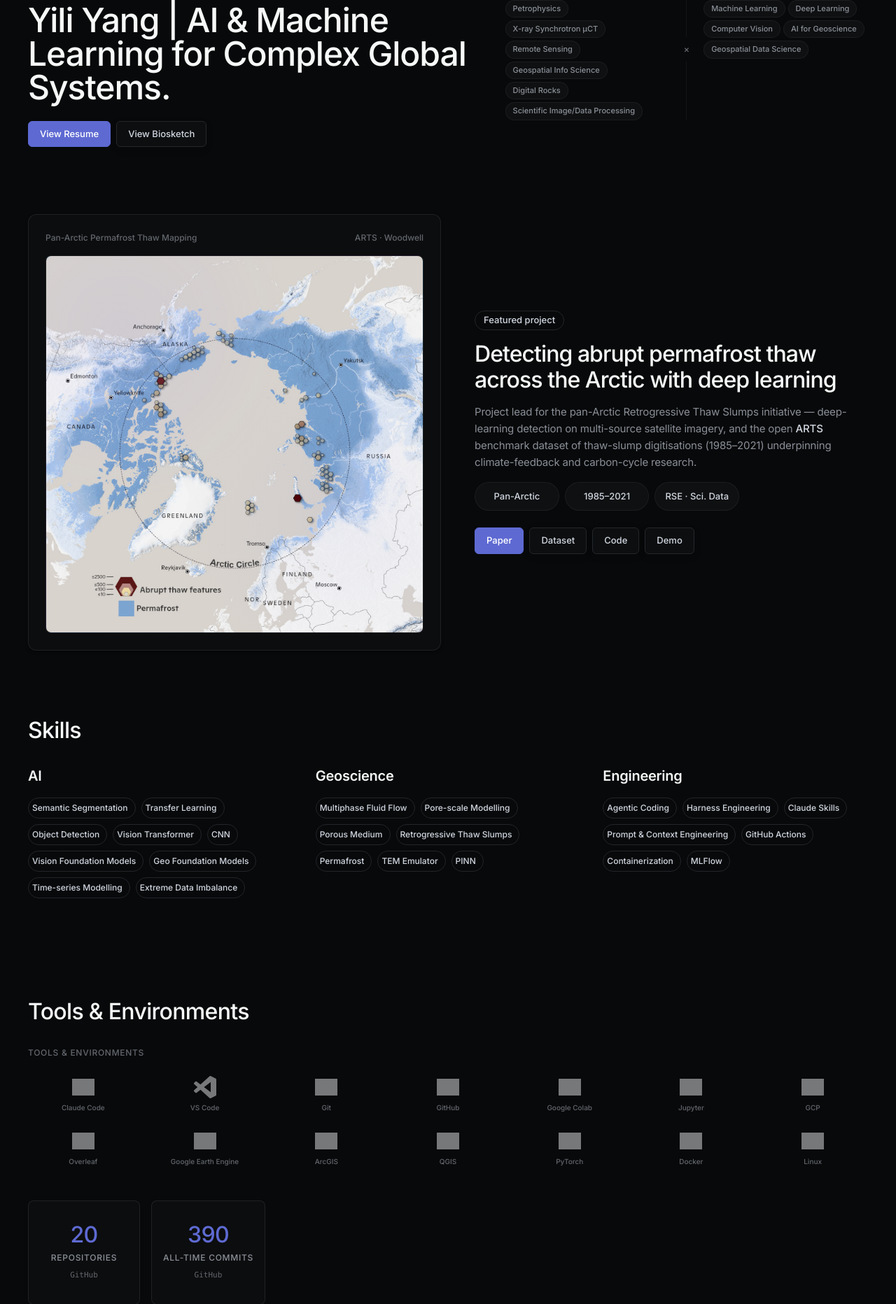
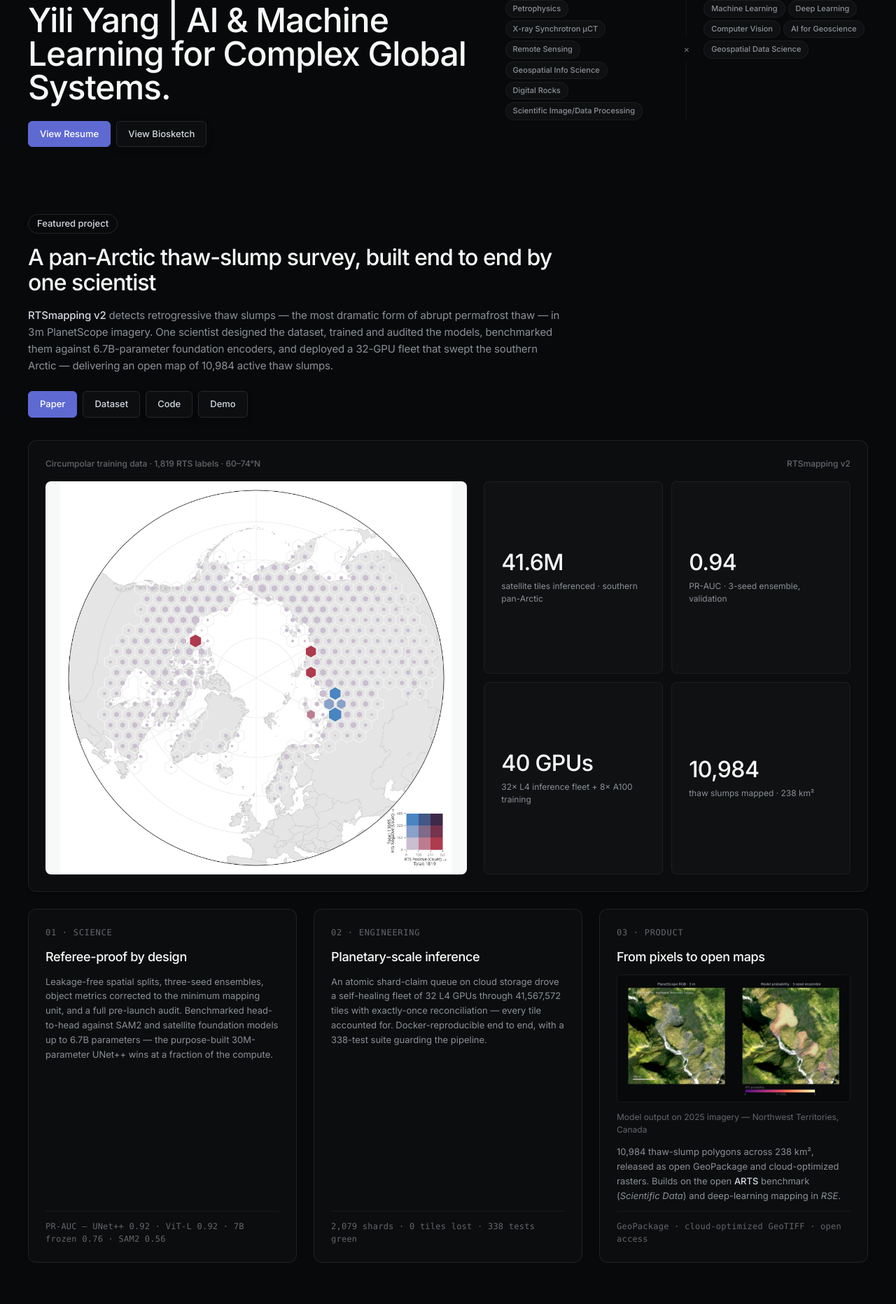
Before and after one commit to yi-li-yang/yi-li-yang.github.io, a web app: file index.html in a window 1280 px wide. Shown: the part 131-1995 px from the top of the page at 70% size. Run offline with its HTML, style and script files only (its server is not run), Linux system fonts and the light colour scheme; grey boxes are pictures that could not be loaded.

Commit message:
Showcase: redesign Featured section around RTSmapping v2
Full redesign of #showcase telling the end-to-end story: header block,
manuscript-figure hero (circumpolar training-data map on a paper inset)
with a 2x2 stat grid (41.6M tiles, 0.94 PR-AUC, 40 GPUs, 10,984 slumps),
and three story panels (Science / Engineering / Product) with mono
evidence footers. Product panel embeds a real model-output figure
(PlanetScope RGB + probability heatmap, NWT Canada) generated from the
south pan-Arctic inference products.

Co-Authored-By: Claude Fable 5 <noreply@anthropic.com>

```diff
--- a/css/components.css
+++ b/css/components.css
@@ -162,24 +162,6 @@
   inset: 0;
   background: radial-gradient(circle at 20% 20%, rgba(113, 112, 255, 0.08), transparent 40%),
               radial-gradient(circle at 80% 70%, rgba(94, 106, 210, 0.06), transparent 40%);
-}
-
-.showcase-metrics {
-  display: grid;
-  grid-template-columns: repeat(3, minmax(0, 1fr));
-  gap: var(--space-xs);
-}
-
-.showcase-metric {
-  background: rgba(255, 255, 255, 0.03);
-  border-radius: var(--radius-pill);
-  padding: 0.6rem 0.875rem;
-  font-size: 0.8125rem;
-  font-weight: 510;
-  color: var(--color-text-secondary);
-  border: 1px solid var(--color-border-subtle);
-  text-align: center;
-  font-feature-settings: var(--font-features);
 }
 
 /* ── Feature Grid ────────────────────────────── */
@@ -575,30 +557,16 @@
 
 /* ── Featured Showcase ───────────────────────── */
 
-.showcase-feature {
-  display: grid;
-  grid-template-columns: minmax(0, 1.05fr) minmax(0, 1fr);
-  gap: var(--space-xxl);
-  align-items: stretch;
-}
-
-.showcase-img {
-  width: 100%;
-  height: 100%;
-  display: block;
-  object-fit: cover;
-}
-
-/* Right column matches the figure's height; content centred vertically within it. */
-.showcase-copy {
+.showcase-head {
   display: flex;
   flex-direction: column;
   align-items: flex-start;
-  justify-content: center;
   gap: var(--space-md);
+  max-width: 760px;
+  margin-bottom: var(--space-xl);
 }
 
-.showcase-copy .badge {
+.showcase-head .badge {
   font-size: var(--font-size-sm);
   padding: 3px 12px;
   margin-bottom: 0;
@@ -633,10 +601,159 @@
   margin-top: var(--space-xs);
 }
 
+/* Hero card: manuscript-figure inset + stat grid */
+
+.showcase-hero-body {
+  display: grid;
+  grid-template-columns: minmax(0, 1.15fr) minmax(0, 1fr);
+  gap: var(--space-lg);
+  align-items: stretch;
+}
+
+.showcase-figure {
+  min-height: 0;
+  background: #f7f8f8;   /* deliberate paper inset for the light scientific figure */
+  display: flex;
+  align-items: center;
+  justify-content: center;
+}
+
+.showcase-figure::before {
+  display: none;         /* no dark radial glow over the paper figure */
+}
+
+.showcase-map {
+  width: 100%;
+  height: 100%;
+  max-height: 560px;
+  display: block;
+  object-fit: contain;
+}
+
+.showcase-statgrid {
+  display: grid;
+  grid-template-columns: repeat(2, minmax(0, 1fr));
+  grid-auto-rows: 1fr;
+  gap: var(--space-sm);
+}
+
+.showcase-stat {
+  display: flex;
+  flex-direction: column;
+  justify-content: center;
+  gap: var(--space-xs);
+  padding: var(--space-md) var(--space-lg);
+  background: rgba(255, 255, 255, 0.02);
+  border: 1px solid var(--color-border-subtle);
+  border-radius: var(--radius-md);
+}
+
+.showcase-stat-value {
+  font-size: var(--font-size-3xl);
+  font-weight: 510;
+  line-height: 1.1;
+  letter-spacing: -0.64px;
+  color: var(--color-text);
+  font-feature-settings: var(--font-features);
+}
+
+.showcase-stat-label {
+  font-size: var(--font-size-xs);
+  line-height: 1.45;
+  color: var(--color-text-muted);
+  font-feature-settings: var(--font-features);
+}
+
+/* Three story panels */
+
+.showcase-panels {
+  display: grid;
+  grid-template-columns: repeat(3, minmax(0, 1fr));
+  gap: var(--space-lg);
+  margin-top: var(--space-lg);
+}
+
+.showcase-panel {
+  display: flex;
+  flex-direction: column;
+  gap: var(--space-sm);
+  padding: var(--space-lg);
+  background: rgba(255, 255, 255, 0.02);
+  border: 1px solid var(--color-border);
+  border-radius: var(--radius-lg);
+}
+
+.showcase-panel-kicker {
+  font-family: var(--font-mono);
+  font-size: var(--font-size-xs);
+  letter-spacing: 0.06em;
+  text-transform: uppercase;
+  color: var(--color-text-subtle);
+}
+
+.showcase-panel-title {
+  font-size: var(--font-size-lg);
+  font-weight: 510;
+  letter-spacing: -0.36px;
+  color: var(--color-text);
+  font-feature-settings: var(--font-features);
+}
+
+.showcase-panel-body {
+  font-size: var(--font-size-sm);
+  line-height: 1.6;
+  color: var(--color-text-muted);
+}
+
+.showcase-panel-body strong {
+  color: var(--color-text-secondary);
+  font-weight: 510;
+}
+
+.showcase-panel-figure {
+  display: block;
+  border-radius: var(--radius-sm);
+  overflow: hidden;
+  border: 1px solid var(--color-border-subtle);
+  transition: border-color var(--transition);
+}
+
+.showcase-panel-figure:hover {
+  border-color: var(--color-accent);
+}
+
+.showcase-panel-figure img {
+  width: 100%;
+  display: block;
+}
+
+.showcase-panel-caption {
+  font-size: var(--font-size-xs);
+  color: var(--color-text-subtle);
+  font-feature-settings: var(--font-features);
+}
+
+.showcase-panel-foot {
+  margin-top: auto;
+  padding-top: var(--space-sm);
+  border-top: 1px solid var(--color-border-subtle);
+  font-family: var(--font-mono);
+  font-size: var(--font-size-xs);
+  letter-spacing: 0.02em;
+  color: var(--color-text-subtle);
+}
+
 @media (max-width: 900px) {
-  .showcase-feature {
+  .showcase-hero-body {
     grid-template-columns: 1fr;
-    gap: var(--space-lg);
+  }
+
+  .showcase-map {
+    max-height: 420px;
+  }
+
+  .showcase-panels {
+    grid-template-columns: 1fr;
   }
 }
 
--- a/index.html
+++ b/index.html
@@ -63,31 +63,17 @@
       <!-- ── Featured Showcase ───────────────────── -->
       <section class="section" id="showcase">
         <div class="container">
-          <div class="showcase-feature">
-            <div class="hero-visual">
-              <div class="visual-header">
-                <span>Pan-Arctic Permafrost Thaw Mapping</span>
-                <span>ARTS &middot; Woodwell</span>
-              </div>
-              <div class="visual-frame">
-                <img class="showcase-img" src="assets/showcase/arts-panarctic.jpg"
-                     alt="Pan-Arctic map of abrupt permafrost thaw features across Alaska, Canada and Siberia" loading="lazy">
-              </div>
-            </div>
-            <div class="showcase-copy">
+
+          <div class="showcase-head">
             <span class="badge">Featured project</span>
-              <h2 class="showcase-title">Detecting abrupt permafrost thaw across the Arctic with deep learning</h2>
+            <h2 class="showcase-title">A pan-Arctic thaw-slump survey, built end to end by one scientist</h2>
             <p class="showcase-desc">
-                Project lead for the pan-Arctic Retrogressive Thaw Slumps initiative &mdash; deep-learning
-                detection on multi-source satellite imagery, and the open <strong>ARTS</strong> benchmark
-                dataset of thaw-slump digitisations (1985&ndash;2021) underpinning climate-feedback and
-                carbon-cycle research.
+              <strong>RTSmapping v2</strong> detects retrogressive thaw slumps &mdash; the most dramatic form of
+              abrupt permafrost thaw &mdash; in 3&#8202;m PlanetScope imagery. One scientist designed the dataset,
+              trained and audited the models, benchmarked them against 6.7B-parameter foundation encoders,
+              and deployed a 32-GPU fleet that swept the southern Arctic &mdash; delivering an open map of
+              10,984 active thaw slumps.
             </p>
-              <div class="showcase-metrics">
-                <span class="showcase-metric">Pan-Arctic</span>
-                <span class="showcase-metric">1985&ndash;2021</span>
-                <span class="showcase-metric">RSE &middot; Sci. Data</span>
-              </div>
             <div class="showcase-links">
               <a class="btn btn-primary" href="https://scholar.google.com/scholar?q=Mapping+retrogressive+thaw+slumps+using+deep+neural+networks" target="_blank" rel="noopener noreferrer">Paper</a>
               <a class="btn btn-secondary" href="https://doi.org/10.18739/A2PK0738B" target="_blank" rel="noopener noreferrer">Dataset</a>
@@ -95,7 +81,77 @@
               <a class="btn btn-secondary" href="https://github.com/whrc/interactive-sam2" target="_blank" rel="noopener noreferrer">Demo</a>
             </div>
           </div>
+
+          <div class="hero-visual showcase-hero">
+            <div class="visual-header">
+              <span>Circumpolar training data &middot; 1,819 RTS labels &middot; 60&ndash;74&deg;N</span>
+              <span>RTSmapping v2</span>
             </div>
+            <div class="showcase-hero-body">
+              <div class="visual-frame showcase-figure">
+                <img class="showcase-map" src="assets/showcase/rts-training-map.png"
+                     alt="Circumpolar hexbin map of the RTSmapping v2 training data: 1,819 thaw-slump labels and 13,695 negative tiles distributed across the Arctic" loading="lazy">
+              </div>
+              <div class="showcase-statgrid">
+                <div class="showcase-stat">
+                  <span class="showcase-stat-value">41.6M</span>
+                  <span class="showcase-stat-label">satellite tiles inferenced &middot; southern pan-Arctic</span>
+                </div>
+                <div class="showcase-stat">
+                  <span class="showcase-stat-value">0.94</span>
+                  <span class="showcase-stat-label">PR-AUC &middot; 3-seed ensemble, validation</span>
+                </div>
+                <div class="showcase-stat">
+                  <span class="showcase-stat-value">40 GPUs</span>
+                  <span class="showcase-stat-label">32&times; L4 inference fleet + 8&times; A100 training</span>
+                </div>
+                <div class="showcase-stat">
+                  <span class="showcase-stat-value">10,984</span>
+                  <span class="showcase-stat-label">thaw slumps mapped &middot; 238 km&sup2;</span>
+                </div>
+              </div>
+            </div>
+          </div>
+
+          <div class="showcase-panels">
+            <article class="showcase-panel">
+              <p class="showcase-panel-kicker">01 &middot; Science</p>
+              <h3 class="showcase-panel-title">Referee-proof by design</h3>
+              <p class="showcase-panel-body">
+                Leakage-free spatial splits, three-seed ensembles, object metrics corrected to the minimum
+                mapping unit, and a full pre-launch audit. Benchmarked head-to-head against SAM2 and satellite
+                foundation models up to 6.7B parameters &mdash; the purpose-built 30M-parameter UNet++ wins
+                at a fraction of the compute.
+              </p>
+              <p class="showcase-panel-foot">PR-AUC &mdash; UNet++ 0.92 &middot; ViT-L 0.92 &middot; 7B frozen 0.76 &middot; SAM2 0.56</p>
+            </article>
+            <article class="showcase-panel">
+              <p class="showcase-panel-kicker">02 &middot; Engineering</p>
+              <h3 class="showcase-panel-title">Planetary-scale inference</h3>
+              <p class="showcase-panel-body">
+                An atomic shard-claim queue on cloud storage drove a self-healing fleet of 32 L4 GPUs through
+                41,567,572 tiles with exactly-once reconciliation &mdash; every tile accounted for.
+                Docker-reproducible end to end, with a 338-test suite guarding the pipeline.
+              </p>
+              <p class="showcase-panel-foot">2,079 shards &middot; 0 tiles lost &middot; 338 tests green</p>
+            </article>
+            <article class="showcase-panel showcase-panel-product">
+              <p class="showcase-panel-kicker">03 &middot; Product</p>
+              <h3 class="showcase-panel-title">From pixels to open maps</h3>
+              <a class="showcase-panel-figure" href="assets/showcase/rts-prob-example.jpg" target="_blank" rel="noopener noreferrer">
+                <img src="assets/showcase/rts-prob-example.jpg"
+                     alt="Example model output: PlanetScope RGB tile beside the same tile with the model's thaw-slump probability heatmap and decision-threshold contours overlaid" loading="lazy">
+              </a>
+              <p class="showcase-panel-caption">Model output on 2025 imagery &mdash; Northwest Territories, Canada</p>
+              <p class="showcase-panel-body">
+                10,984 thaw-slump polygons across 238 km&sup2;, released as open GeoPackage and
+                cloud-optimized rasters. Builds on the open <strong>ARTS</strong> benchmark
+                (<em>Scientific Data</em>) and deep-learning mapping in <em>RSE</em>.
+              </p>
+              <p class="showcase-panel-foot">GeoPackage &middot; cloud-optimized GeoTIFF &middot; open access</p>
+            </article>
+          </div>
+
         </div>
       </section>
 
```
Also changed, not shown: assets/showcase/rts-prob-example.jpg (added), assets/showcase/rts-training-map.png (added). Lines whose indentation alone changed are shown as unchanged.
